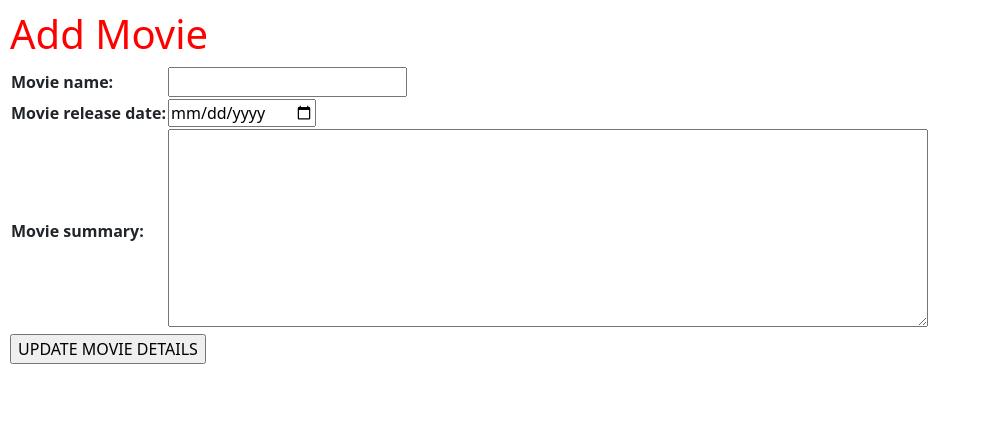
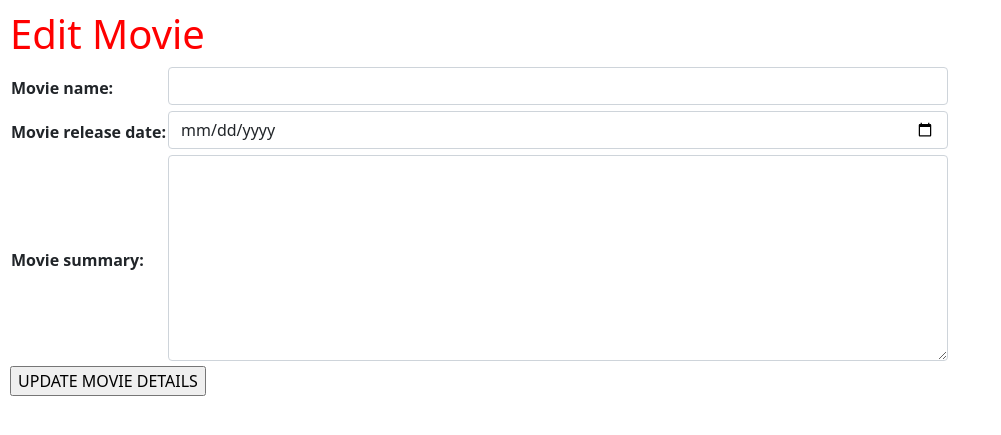
Before and after one commit to srajang123/movie-django-app, a Django app: template movies/templates/movies/EditMovie.html in a window 1280 px wide. Shown: the top 435 px of the page, without its empty margins (0-1001 px from the left). Run offline with Django 3.2, Linux system fonts and the light colour scheme; the template is opened without the code that fills it: values that come from a table or form of the project are taken from there, others are empty.

Commit message:
Added Bootstrap

```diff
--- a/movies/forms.py
+++ b/movies/forms.py
@@ -8,6 +8,7 @@ class AddMovieForm(forms.ModelForm):
         model=Movie
         fields=['movie_name','movie_release_date','movie_summary']
         widgets={
-            'movie_release_date':DateInput(),
-            'movie_summary':forms.Textarea(attrs={'cols':80,'rows':8})
+            'movie_name':forms.TextInput(attrs={'class':'form-control  mb-1'}),
+            'movie_release_date':DateInput(attrs={'class':'form-control mb-1'}),
+            'movie_summary':forms.Textarea(attrs={'cols':80,'rows':8,'class':'form-control mb-1'})
         }
--- a/movies/templates/movies/Add.html
+++ b/movies/templates/movies/Add.html
@@ -1,4 +1,4 @@
-{% extends "base.html" %} {% block content %}
+{% extends "base.html" %} {% block title %}Add Movie{% endblock %} {% block content %}
 <div class="head">
     <h1>Add Movie</h1>
 </div>
@@ -7,7 +7,7 @@
         <table>
             {% csrf_token %} {{ form.as_table }}
         </table>
-        <input type="submit" value="ADD MOVIE" />
+        <input type="submit" class="btn btn-primary" value="ADD MOVIE" />
 
     </form>
 </div>
--- a/movies/templates/movies/Edit.html
+++ b/movies/templates/movies/Edit.html
@@ -1,4 +1,4 @@
-{% extends "base.html" %} {% block content %}
+{% extends "base.html" %} {% block title %}Edit Movies{% endblock %} {% block content %}
 <div class="movies">
     <table>
         <tr>
--- a/movies/templates/movies/EditMovie.html
+++ b/movies/templates/movies/EditMovie.html
@@ -1,6 +1,6 @@
 {% extends "base.html" %} {% block content %}
 <div class="head">
-    <h1>Add Movie</h1>
+    <h1>Edit Movie</h1>
 </div>
 <div class="body">
     <form action="{% url 'movies:UpdateMovie' id %}" method="POST">
```
